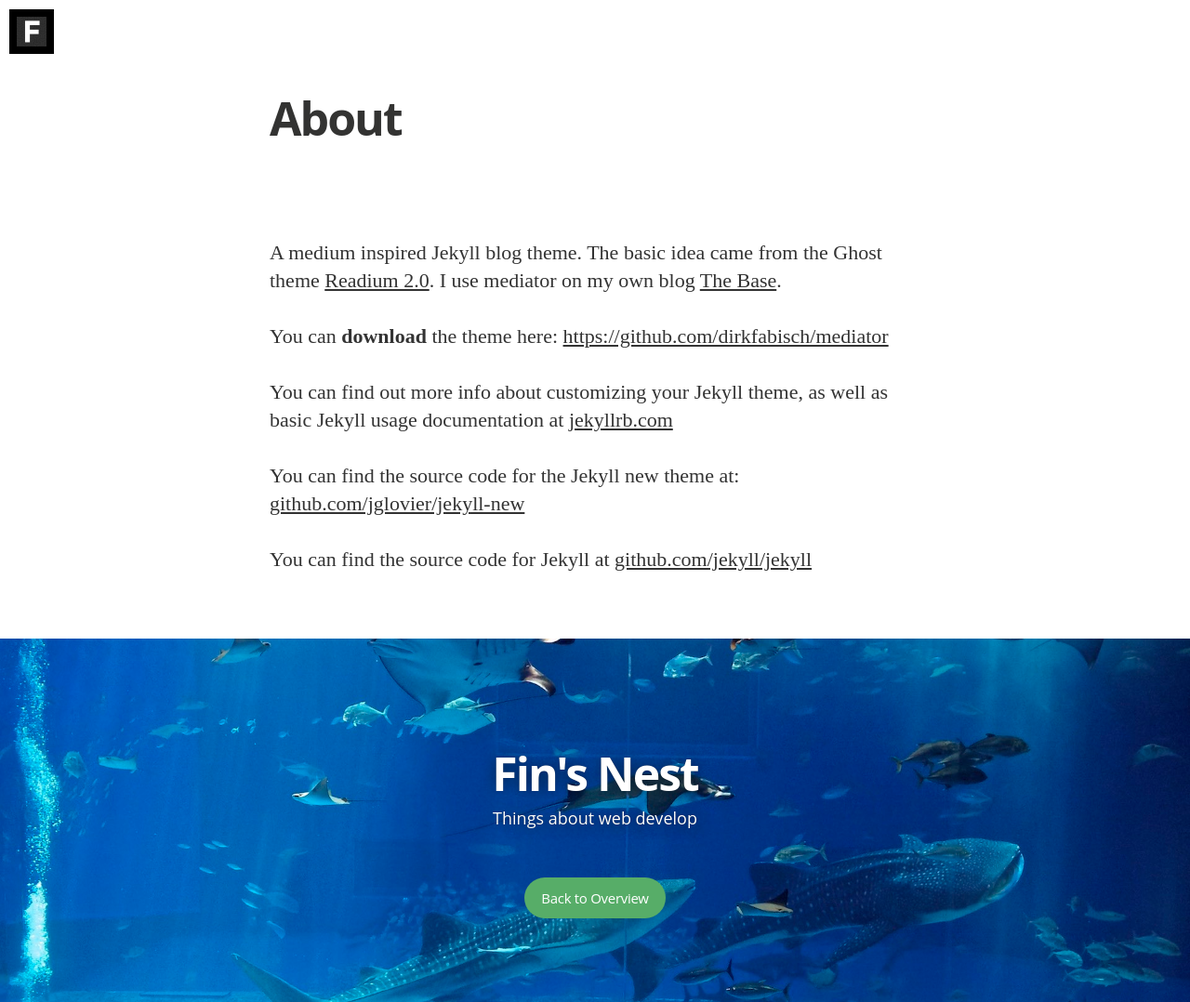
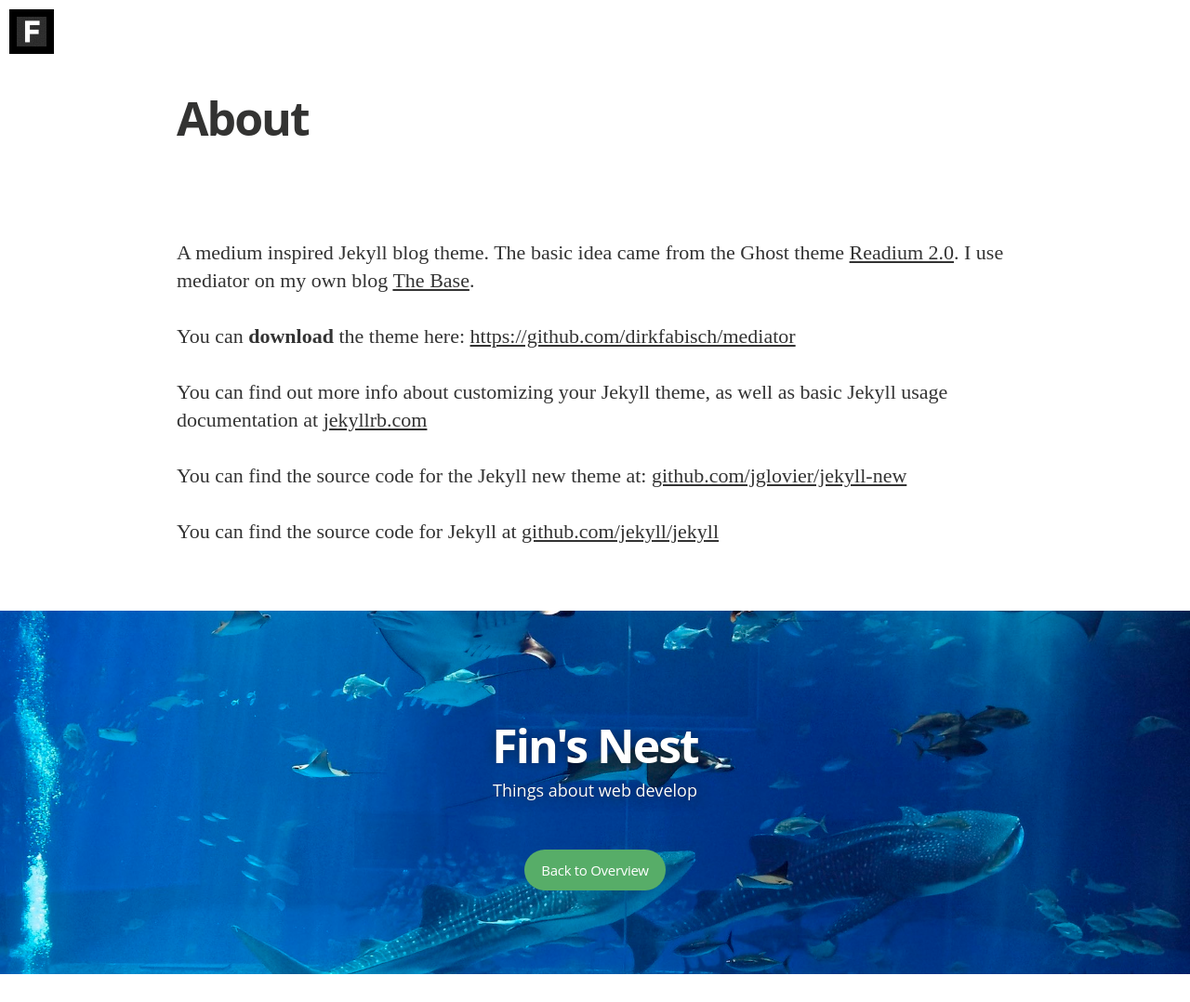
Before and after one commit to finfin/finfin.github.io, a Jekyll site: the page built from about.md, in a window 1280 px wide. Shown: the whole page at 93% size. Built offline with Jekyll 4.4.1, drawn with Linux system fonts in a browser that asks for light colours; nearby versions of some CDN libraries; some web fonts are replaced; after the commit the page ends 1048 px from its top, so only the background shows below that.

Commit message:
post style

```diff
--- a/css/main.sass
+++ b/css/main.sass
@@ -127,7 +127,7 @@ body
 
 .content
   width: 100%
-  max-width: 700px
+  max-width: 900px
   margin: 0 auto
   @include box-sizing(border-box)
   @include respond-to(800)
```
